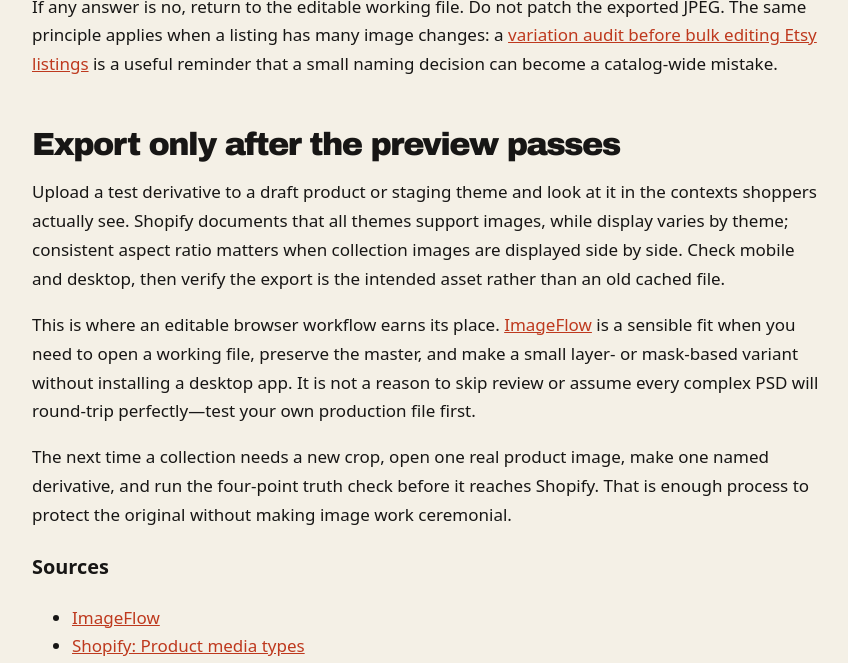
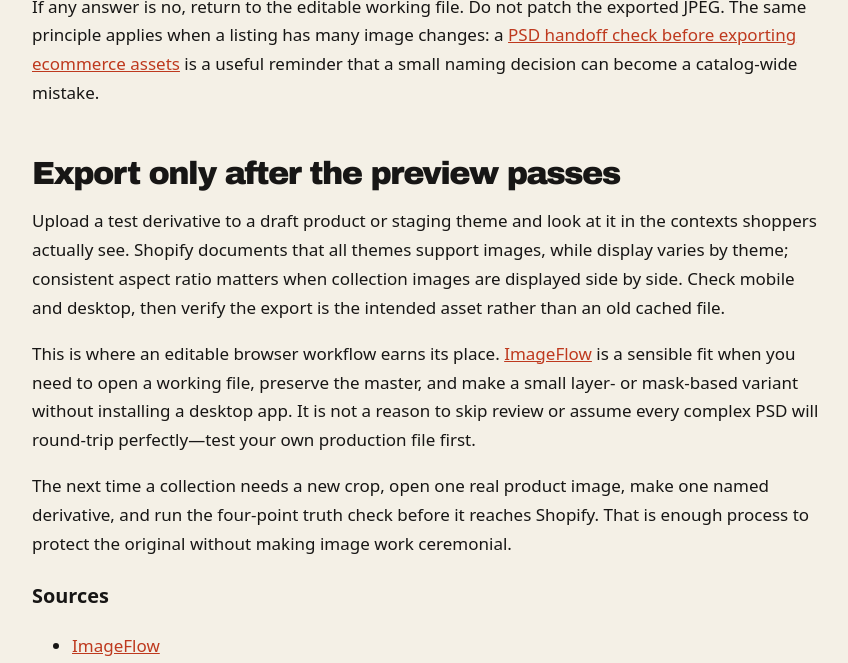
Before and after one commit to tools-and-how-tos/tools-and-how-tos.github.io, a Jekyll site: the page built from _posts/2026-11-02-how-to-make-shopify-product-image-variants-without-replacing-the-maste.md, in a window 1280 px wide and 900 px high, scrolled down 4977 px, cut to the strip 237-900 px from the top of the window. Shown: the whole strip, without its empty margins (211-1059 px from the left). Built offline with Jekyll 4.4.1, drawn with Linux system fonts in a browser that asks for light colours.

```diff
--- a/_posts/2026-11-02-how-to-make-shopify-product-image-variants-without-replacing-the-maste.md
+++ b/_posts/2026-11-02-how-to-make-shopify-product-image-variants-without-replacing-the-maste.md
@@ -74,7 +74,7 @@
 
 ![Final product image proof sheet with crop and fidelity checks](/assets/img/posts/2026-11-02-how-to-make-shopify-product-image-variants-without-replacing-the-maste/image-03-77443760f3ba.webp)
 
-If any answer is no, return to the editable working file. Do not patch the exported JPEG. The same principle applies when a listing has many image changes: a [variation audit before bulk editing Etsy listings](https://the-lean-ecommerce.github.io/2026/10/07/i-ran-a-variation-audit-before-editing-my-etsy-listings-in-bulk/) is a useful reminder that a small naming decision can become a catalog-wide mistake.
+If any answer is no, return to the editable working file. Do not patch the exported JPEG. The same principle applies when a listing has many image changes: a [PSD handoff check before exporting ecommerce assets](https://tools-and-how-tos.github.io/2026/10/27/how-to-check-a-psd-handoff-before-exporting-ecommerce-assets/) is a useful reminder that a small naming decision can become a catalog-wide mistake.
 
 ## Export only after the preview passes
 
```
Also changed, not shown: other parts of _posts/2026-11-02-how-to-make-shopify-product-image-variants-without-replacing-the-maste.md (+1 -1 lines).
